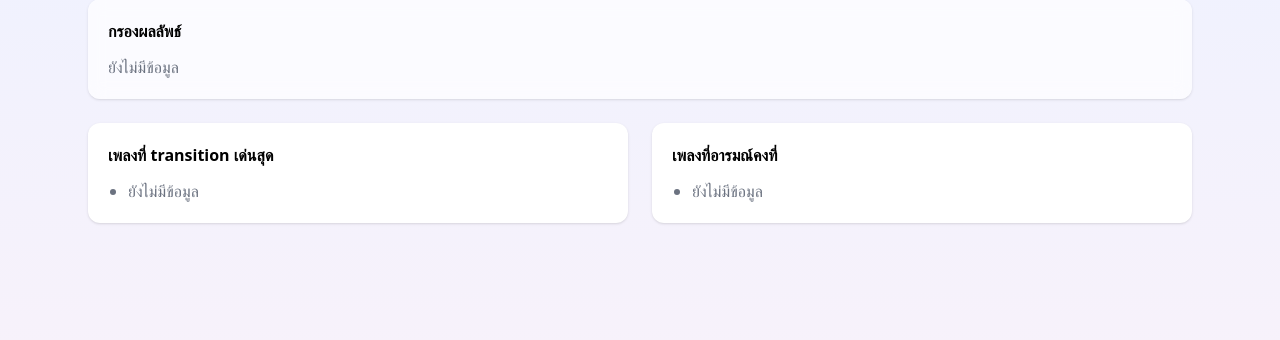
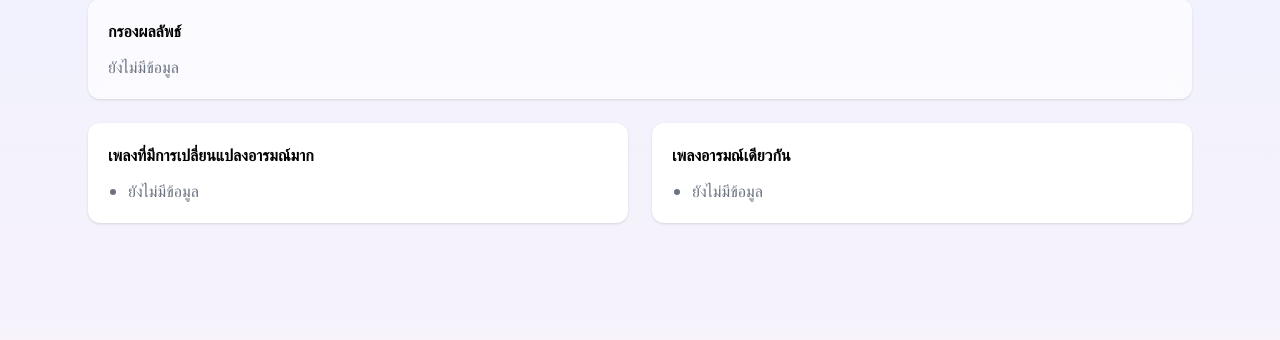
Before and after one commit to kainapat/emotion-music-app, a Flask app: page /explore in a window 1280 px wide. Shown: the part 137-477 px from the top of the page. Run offline with Flask 3, Linux system fonts and the light colour scheme; data that the repository does not hold is empty; some libraries are stand-ins or nearby versions.

Commit message:
fix(ui): update emotion transition text for clarity in explore and search pages
- Change "เพลงที่ transition เด่นสุด" to "เพลงที่มีการเปลี่ยนแปลงอารมณ์มาก" in explore.html
- Change "เพลงที่อารมณ์คงที่" to "เพลงอารมณ์เดียวกัน" in explore.html
- Update corresponding labels in search.html for better user understanding
- Improve consistency of emotion description texts across pages

```diff
--- a/templates/explore.html
+++ b/templates/explore.html
@@ -21,7 +21,7 @@
 <div class="grid grid-cols-1 md:grid-cols-2 gap-6">
   <!-- Transition เด่นสุด -->
   <div class="bg-white p-5 rounded-xl shadow">
-    <h3 class="font-semibold mb-3">เพลงที่ transition เด่นสุด</h3>
+    <h3 class="font-semibold mb-3">เพลงที่มีการเปลี่ยนแปลงอารมณ์มาก</h3>
     <ul class="list-disc ml-5 space-y-2">
       {% for row in top_transition %}
         <li>
@@ -40,7 +40,7 @@
 
   <!-- เพลงอารมณ์คงที่ -->
   <div class="bg-white p-5 rounded-xl shadow">
-    <h3 class="font-semibold mb-3">เพลงที่อารมณ์คงที่</h3>
+    <h3 class="font-semibold mb-3">เพลงอารมณ์เดียวกัน</h3>
     <ul class="list-disc ml-5 space-y-2">
       {% for row in stable_songs %}
         <li>
--- a/templates/search.html
+++ b/templates/search.html
@@ -30,7 +30,7 @@
       <!-- ตัวอย่างภาษาไทยแบบธรรมชาติ -->
       <!-- เพลงที่มีการเปลี่ยนแปลงอารมณ์มาก -->
       <div>
-        <p class="font-medium mb-2">เพลงที่มี Transition เด่น:</p>
+        <p class="font-medium mb-2">เพลงที่มีการเปลี่ยนแปลงอารมณ์:</p>
         <ul class="space-y-2 text-gray-600">
           <li class="hover:text-purple-600 cursor-pointer" onclick="setQuery(this)">
             • excited → neutral → sad
@@ -49,7 +49,7 @@
 
       <!-- เพลงที่อารมณ์คงที่ -->
       <div>
-        <p class="font-medium mb-2">เพลงที่อารมณ์คงที่:</p>
+        <p class="font-medium mb-2">เพลงอารมณ์เดียวกัน:</p>
         <ul class="space-y-2 text-gray-600">
           <li class="hover:text-purple-600 cursor-pointer" onclick="setQuery(this)">
             • neutral
```
